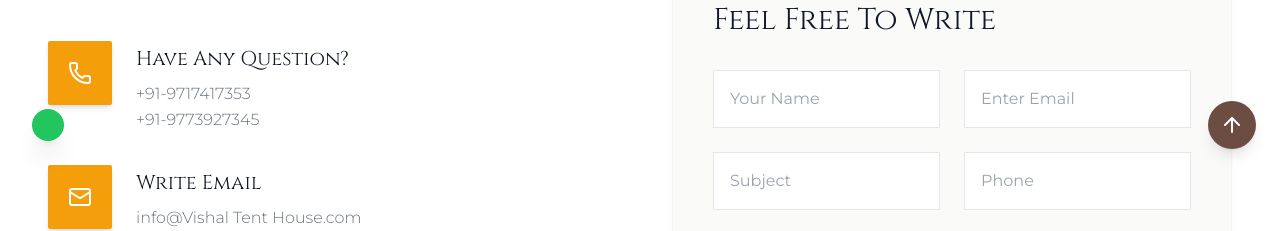
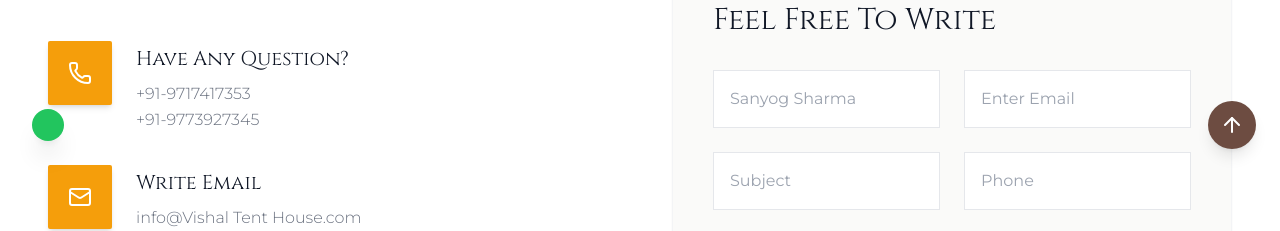
Before and after one commit to sanyog2005/vishalTentHouse, a React (Vite) app: page /contact in a window 1280 px wide. Shown: the part 627-858 px from the top of the page. Built offline with nearby package versions, Linux system fonts and the light colour scheme.

Commit message:
video changed

```diff
--- a/src/components/GallerySection.jsx
+++ b/src/components/GallerySection.jsx
@@ -2,7 +2,7 @@ import React from 'react';
 import { motion } from 'framer-motion';
 import { Instagram, ArrowUpRight } from 'lucide-react';
 import v1 from '../assets/47.jpg';
-import v2 from '../assets/49.webp';
+import v2 from '../assets/54.jpg';
 import v3 from '../assets/50.jpg';
 
 const galleryImages = [
--- a/src/components/Hero.jsx
+++ b/src/components/Hero.jsx
@@ -2,6 +2,8 @@ import React from 'react';
 import { Gem } from 'lucide-react';
 import { motion } from 'framer-motion';
 import myVideo from '../assets/bg.mp4';
+import myVideo2 from '../assets/bg2.mp4';
+
 
 // --- INSTRUCTIONS FOR LOCAL VIDEO ---
 // 1. Place your video file (e.g., 'hero-bg.mp4') in your 'src/assets' folder.
@@ -53,7 +55,7 @@ const Hero = () => {
         {/* Background Video */}
         <motion.video
           // Use a high-quality stock video or your imported local file here
-          src={myVideo}
+          src={myVideo2}
           className="w-full h-full object-cover"
 
           // Essential attributes for auto-playing background video
--- a/src/pages/ContactPage.jsx
+++ b/src/pages/ContactPage.jsx
@@ -140,7 +140,7 @@ const ContactPage = () => {
               <div className="grid grid-cols-1 md:grid-cols-2 gap-6">
                 <input
                   type="text"
-                  placeholder="Your Name"
+                  placeholder="Sanyog Sharma"
                   className="w-full bg-white px-4 py-4 outline-none border border-gray-200 focus:border-amber-500 transition-colors"
                 />
                 <input
```
Also changed, not shown: 2 other files (tests, documents, lock files or other folders).
